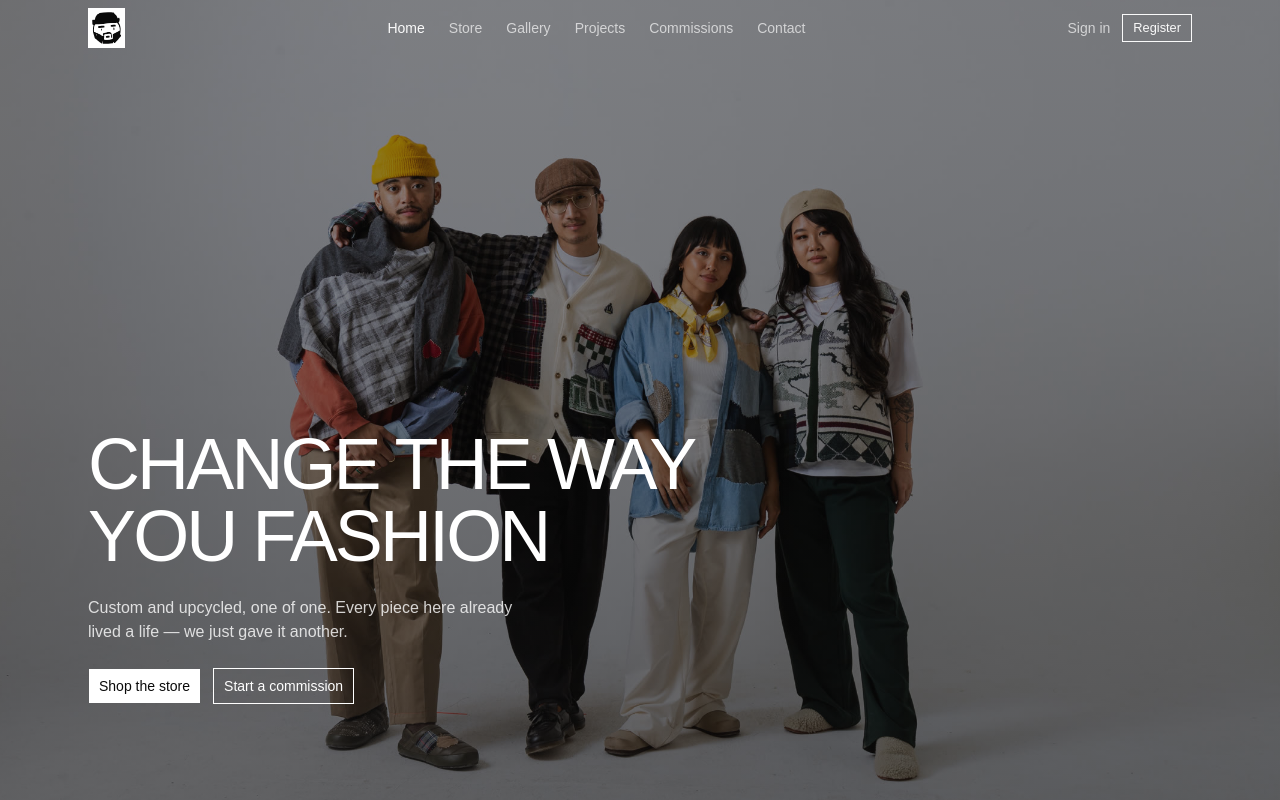
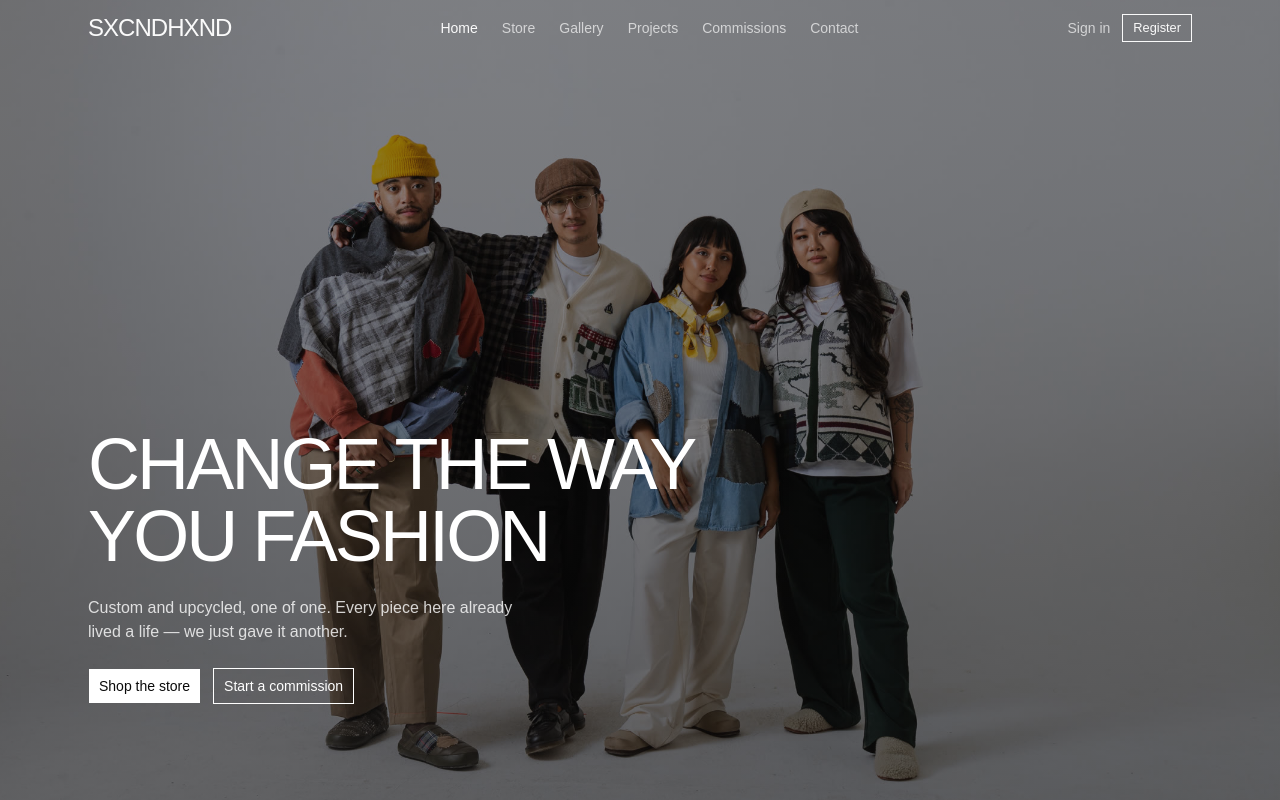
Before and after one commit to iFallenDawn/sxcndhxnd, a React (Vite) app in the folder frontend/: page / in a window 1280 px wide. Shown: the top 800 px of the page. Built offline with nearby package versions, Linux system fonts and the light colour scheme; no server answers.

Commit message:
use wordmark instead of face mark in navbar

```diff
--- a/frontend/src/components/layout/Navbar.tsx
+++ b/frontend/src/components/layout/Navbar.tsx
@@ -1,7 +1,6 @@
 import { useEffect, useState } from 'react'
 import { Link, NavLink, useLocation, useNavigate } from 'react-router'
 import { Menu } from 'lucide-react'
-import { Logo } from '@/components/brand/Logo'
 import { Button } from '@/components/ui/button'
 import {
   Sheet,
@@ -168,11 +167,12 @@ export function Navbar() {
       )}
     >
       <div className="mx-auto flex h-14 max-w-6xl items-center justify-between px-4 sm:px-6">
-        <Link to="/" className="flex items-center gap-2" aria-label="sxcndhxnd home">
-          {/* The mark's polarity is fixed (see Logo). Over a dark hero it gets a
-              light backing so it stays legible without being inverted. */}
-          <span className={cn('inline-flex p-1', isSolid ? null : 'bg-background')}>
-            <Logo />
+        {/* Wordmark rather than the face mark, following v1: it inherits the
+            nav's current color, so it stays legible over the hero without the
+            figurative mark needing a backing or a colour flip. */}
+        <Link to="/" className="flex items-center" aria-label="sxcndhxnd home">
+          <span className="heading-display text-xl text-current sm:text-2xl">
+            sxcndhxnd
           </span>
         </Link>
 
```
